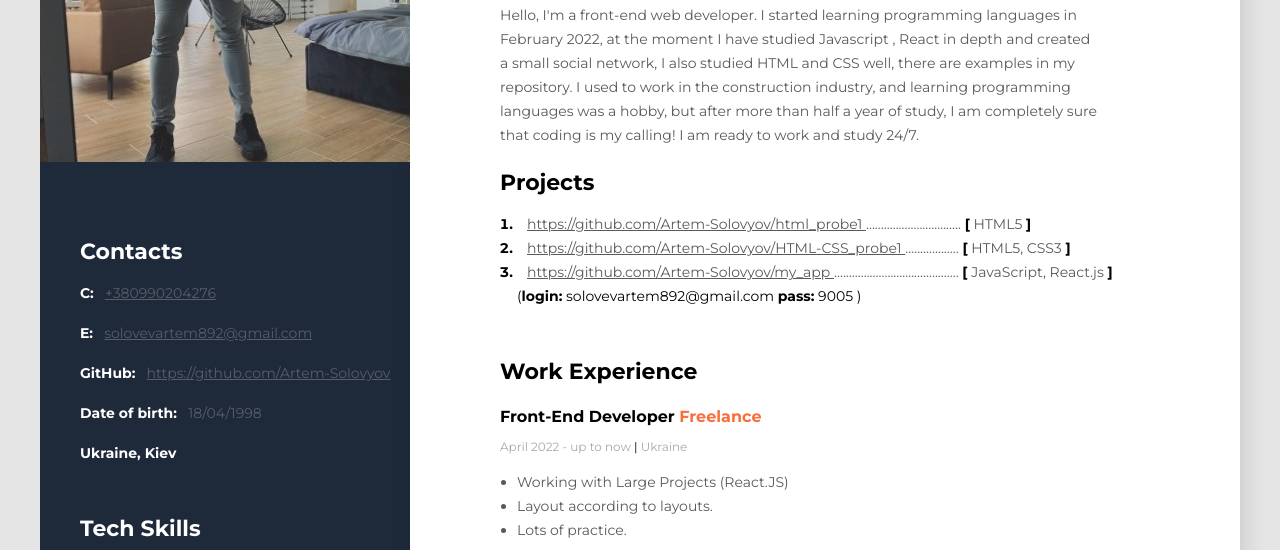
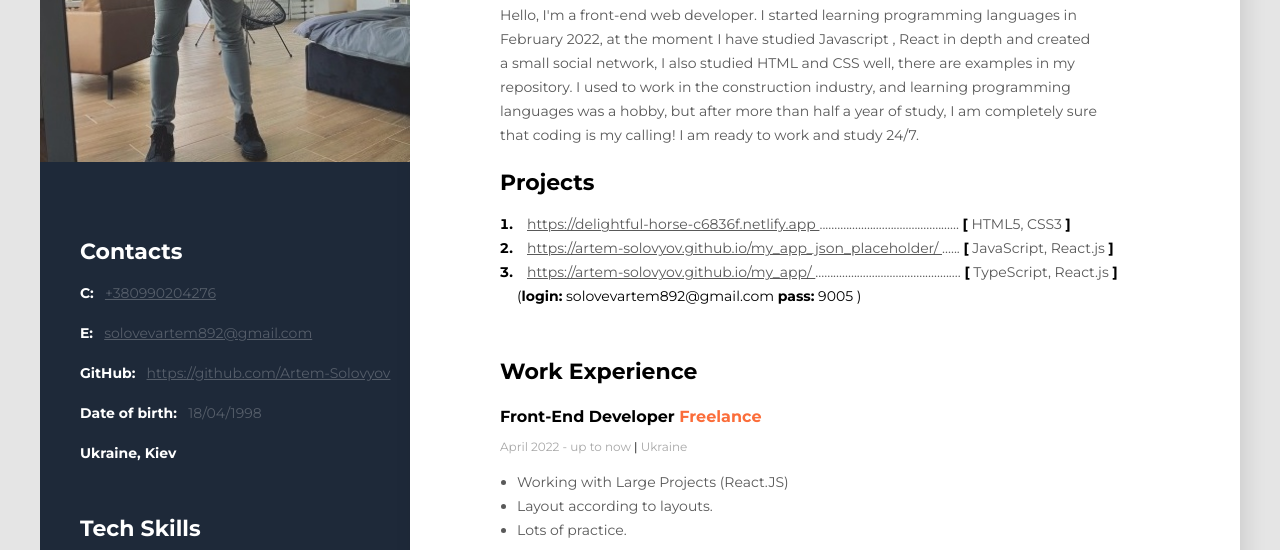
Before and after one commit to Artem-Solovyov/resume, a plain HTML site: page index.html in a window 1280 px wide. Shown: the part 250-800 px from the top of the page. Drawn offline with Linux system fonts and the light colour scheme.

Commit message:
new link

```diff
--- a/index.html
+++ b/index.html
@@ -35,23 +35,13 @@
     <div class="projects">
       <h3 class="title">Projects</h3>
       <ol class="project-list">
+
         <li class="projects-item">
               <span class="project">
-                <a href="https://github.com/Artem-Solovyov/html_probe1" class="project-link">
-                  https://github.com/Artem-Solovyov/html_probe1
+                <a href="https://delightful-horse-c6836f.netlify.app" class="project-link">
+                  https://delightful-horse-c6836f.netlify.app
                 </a>
-                ................................
-                <span class="project--bracket">[</span>
-                HTML5
-                <span class="project--bracket">]</span>
-              </span>
-        </li>
-        <li class="projects-item">
-              <span class="project">
-                <a href="https://github.com/Artem-Solovyov/HTML-CSS_probe1" class="project-link">
-                  https://github.com/Artem-Solovyov/HTML-CSS_probe1
-                </a>
-                ..................
+                ...............................................
                 <span class="project--bracket">[</span>
                 HTML5, CSS3
                 <span class="project--bracket">]</span>
@@ -59,12 +49,23 @@
         </li>
         <li class="projects-item">
               <span class="project">
-                <a href="https://github.com/Artem-Solovyov/my_app" class="project-link">
-                  https://github.com/Artem-Solovyov/my_app
+                <a href="https://artem-solovyov.github.io/my_app_json_placeholder/" class="project-link">
+                  https://artem-solovyov.github.io/my_app_json_placeholder/
                 </a>
-                ..........................................
+                ......
                 <span class="project--bracket">[</span>
                 JavaScript, React.js
+                <span class="project--bracket">]</span>
+              </span>
+        </li>
+        <li class="projects-item">
+              <span class="project">
+                <a href="https://artem-solovyov.github.io/my_app/" class="project-link">
+                  https://artem-solovyov.github.io/my_app/
+                </a>
+                .................................................
+                <span class="project--bracket">[</span>
+                TypeScript, React.js
                 <span class="project--bracket">]</span>
               </span>
           <span class="pass">(<b>login:</b> solovevartem892@gmail.com <b>pass:</b> 9005 )</span>
```
